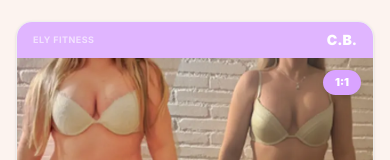
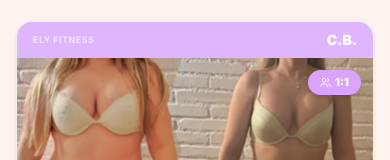
Before and after one commit to MartinSC9/elyfitness-landing-v4, a React (Vite) app: page /cambios in a window 390 px wide. Shown: the part 263-423 px from the top of the page. Built offline with nearby package versions, Linux system fonts and the light colour scheme.

Commit message:
Consistent Users/Smartphone icons in cambios page
- Replace Crown/Dumbbell with Users/Smartphone in filters, badges, modal and CTAs
- Add icons to card badges and modal plan indicator

Co-Authored-By: Claude Opus 4.6 <noreply@anthropic.com>

```diff
--- a/src/app/cambios.jsx
+++ b/src/app/cambios.jsx
@@ -1,6 +1,6 @@
 import { motion, AnimatePresence } from 'framer-motion';
 import { useState, useEffect } from 'react';
-import { ArrowLeft, Star, X, Crown, ChevronDown, Dumbbell } from 'lucide-react';
+import { ArrowLeft, Star, X, Users, Smartphone, ChevronDown } from 'lucide-react';
 import { Link } from 'react-router-dom';
 
 const fadeUp = { hidden: { opacity: 0, y: 24 }, visible: { opacity: 1, y: 0, transition: { duration: 0.5, ease: [0.25, 0.46, 0.45, 0.94] } } };
@@ -274,8 +274,8 @@ const CTA_LINKS = {
 
 const FILTERS = [
   { key: 'todos', label: 'Todos' },
-  { key: 'ultra', label: '1:1', icon: Crown },
-  { key: 'anual', label: 'APP', icon: Dumbbell },
+  { key: 'ultra', label: '1:1', icon: Users },
+  { key: 'anual', label: 'APP', icon: Smartphone },
 ];
 
 export default function CambiosPage() {
@@ -356,8 +356,8 @@ export default function CambiosPage() {
                       className="w-full aspect-square object-cover group-hover:scale-105 transition-transform duration-500"
                       loading="lazy"
                     />
-                    <span className={`absolute top-3 right-3 text-[11px] font-black uppercase px-3 py-1 rounded-full shadow-md ${c.plan === 'ultra' ? 'bg-primary text-white' : 'bg-dark text-white'}`}>
-                      {c.plan === 'ultra' ? '1:1' : 'APP'}
+                    <span className={`absolute top-3 right-3 text-[11px] font-black uppercase px-3 py-1 rounded-full shadow-md inline-flex items-center gap-1 ${c.plan === 'ultra' ? 'bg-primary text-white' : 'bg-dark text-white'}`}>
+                      {c.plan === 'ultra' ? <><Users size={11} /> 1:1</> : <><Smartphone size={11} /> APP</>}
                     </span>
                   </div>
 
@@ -397,10 +397,10 @@ export default function CambiosPage() {
         <p className="text-white/35 text-xs sm:text-sm mb-6">Empieza tu cambio conmigo. Elige el plan que mejor se adapte a ti.</p>
         <div className="flex flex-wrap justify-center gap-3">
           <a href={CTA_LINKS.ultra} target="_blank" rel="noopener noreferrer" className="inline-flex items-center gap-2 bg-primary hover:bg-primary-dark text-white px-7 py-3.5 rounded-full font-bold text-sm uppercase transition-all">
-            Coaching 1:1
+            <Users size={14} /> Coaching 1:1
           </a>
           <a href={CTA_LINKS.anual} target="_blank" rel="noopener noreferrer" className="inline-flex items-center gap-2 bg-dark-soft hover:bg-white/20 text-white px-7 py-3.5 rounded-full font-bold text-sm uppercase transition-all border border-white/20">
-            Plan Anual APP
+            <Smartphone size={14} /> Plan Anual APP
           </a>
         </div>
       </div>
@@ -424,8 +424,8 @@ export default function CambiosPage() {
                   <div className="flex items-center justify-between mb-3">
                     <div className="flex items-center gap-2">
                       <span className="text-lg font-black text-dark">{selected.name}</span>
-                      <span className={`text-[9px] font-bold uppercase px-2 py-0.5 rounded-full ${selected.plan === 'ultra' ? 'bg-primary/10 text-primary-dark' : 'bg-dark text-white'}`}>
-                        {selected.plan === 'ultra' ? '1:1' : 'APP'}
+                      <span className={`text-[9px] font-bold uppercase px-2 py-0.5 rounded-full inline-flex items-center gap-1 ${selected.plan === 'ultra' ? 'bg-primary/10 text-primary-dark' : 'bg-dark text-white'}`}>
+                        {selected.plan === 'ultra' ? <><Users size={9} /> 1:1</> : <><Smartphone size={9} /> APP</>}
                       </span>
                     </div>
                     <span className={`${selected.plan === 'ultra' ? 'text-primary' : 'text-dark'} font-bold text-sm`}>{selected.result}</span>
--- a/src/app/page.jsx
+++ b/src/app/page.jsx
@@ -1151,12 +1151,12 @@ function Contact() {
                   </div>
                   <motion.select variants={fadeUp} name="plan" className="bg-cream border border-dark/10 rounded-xl px-4 py-3.5 text-sm text-dark/60 focus:outline-none focus:border-primary focus:ring-2 focus:ring-primary/20 w-full transition-all">
                     <option>¿Qué plan te interesa?</option>
-                    <option>Coaching — Premium Plus</option>
-                    <option>Coaching — Premium Running</option>
-                    <option>Coaching — Nutrición</option>
-                    <option>Coaching — Training</option>
-                    <option>ElyFitness APP (59&#8364;/año)</option>
-                    <option>Pack Duo (69&#8364;/año)</option>
+                    <option>Coaching 1:1 — Premium Plus</option>
+                    <option>Coaching 1:1 — Premium Running</option>
+                    <option>Coaching 1:1 — Nutrición</option>
+                    <option>Coaching 1:1 — Training</option>
+                    <option>APP — 1 persona (59€/año)</option>
+                    <option>APP — Pack Duo (69€/año)</option>
                     <option>No sé cuál elegir — ayúdame</option>
                     <option>Otra consulta</option>
                   </motion.select>
```
